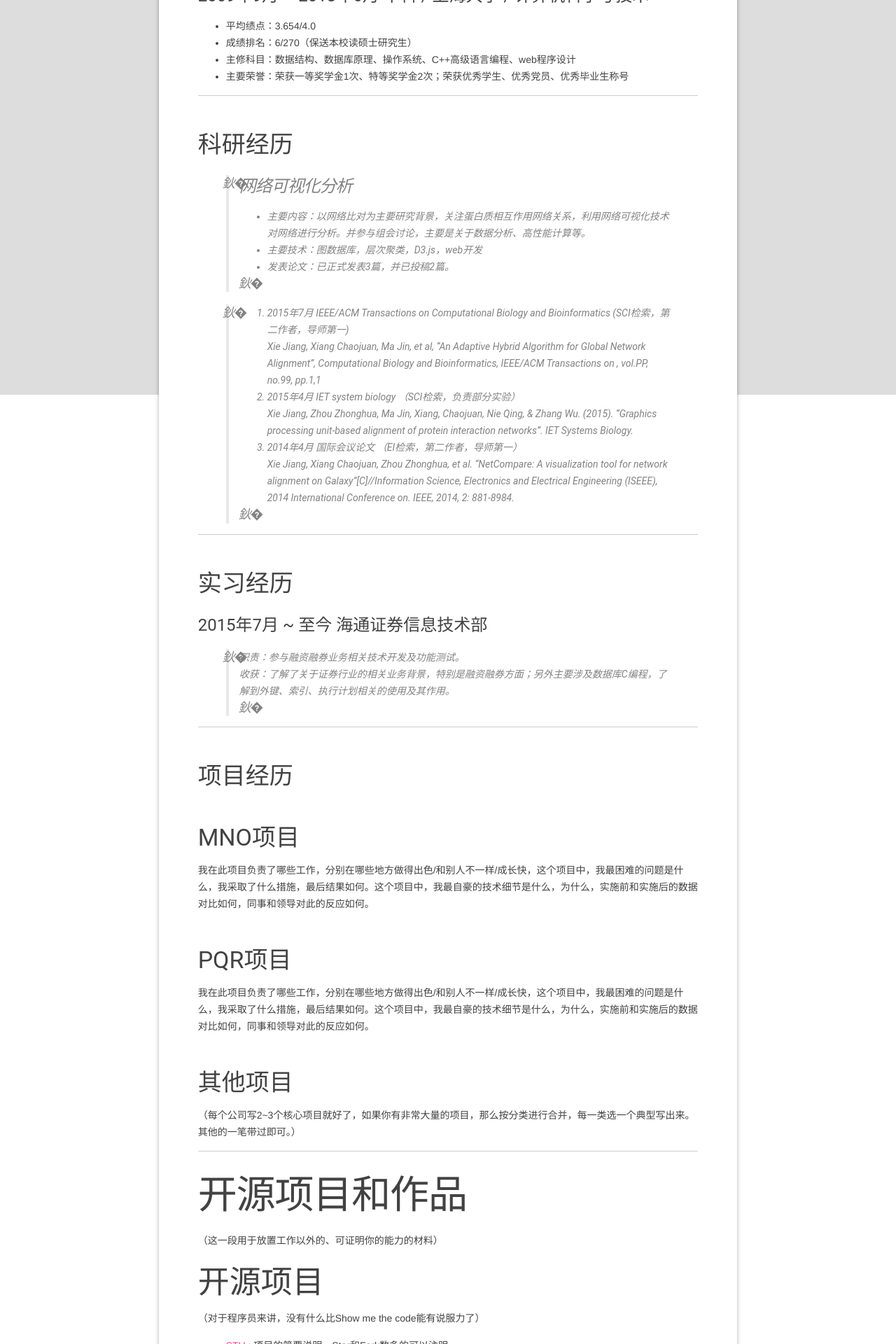
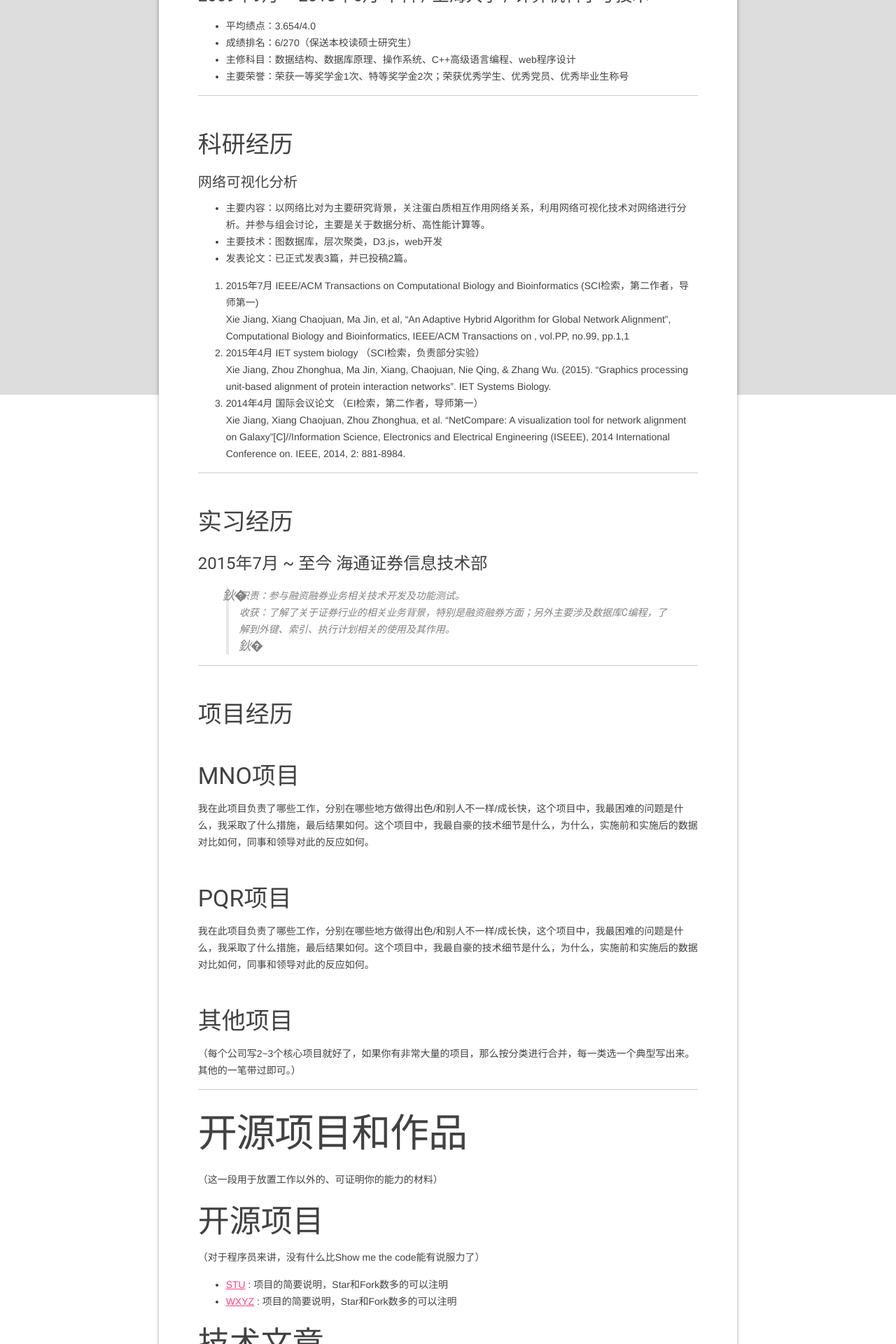
Before and after one commit to elephantsuperjuan/elephant, a Jekyll site: the page built from _posts/2015-08-22-resume.markdown, in a window 1280 px wide. Shown: the part 1500-3420 px from the top of the page at 70% size. Built offline with Jekyll 4.4.1, drawn with Linux system fonts in a browser that asks for light colours; some of the changed text lies outside the part shown.

```diff
--- a/_posts/2015-08-22-resume.markdown
+++ b/_posts/2015-08-22-resume.markdown
@@ -49,16 +49,16 @@ C++、python、数据可视化分析
 ---
 
 ### 科研经历
-> #### 网络可视化分析
+##### 网络可视化分析
  - 主要内容：以网络比对为主要研究背景，关注蛋白质相互作用网络关系，利用网络可视化技术对网络进行分析。并参与组会讨论，主要是关于数据分析、高性能计算等。
  - 主要技术：图数据库，层次聚类，D3.js，web开发
  - 发表论文：已正式发表3篇，并已投稿2篇。
 
-> 1. 2015年7月 IEEE/ACM Transactions on Computational Biology and Bioinformatics (SCI检索，第二作者，导师第一)
+1. 2015年7月 IEEE/ACM Transactions on Computational Biology and Bioinformatics (SCI检索，第二作者，导师第一)
 Xie Jiang, Xiang Chaojuan, Ma Jin, et al, “An Adaptive Hybrid Algorithm for Global Network Alignment", Computational Biology and Bioinformatics, IEEE/ACM Transactions on , vol.PP, no.99, pp.1,1
-> 2. 2015年4月 IET system biology （SCI检索，负责部分实验）
+2. 2015年4月 IET system biology （SCI检索，负责部分实验）
 Xie Jiang, Zhou Zhonghua, Ma Jin, Xiang, Chaojuan, Nie Qing, & Zhang Wu. (2015). “Graphics processing unit-based alignment of protein interaction networks”. IET Systems Biology.
-> 3. 2014年4月  国际会议论文 （EI检索，第二作者，导师第一）
+3. 2014年4月  国际会议论文 （EI检索，第二作者，导师第一）
 Xie Jiang, Xiang Chaojuan, Zhou Zhonghua, et al. “NetCompare: A visualization tool for network alignment on Galaxy”[C]//Information Science, Electronics and Electrical Engineering (ISEEE), 2014 International Conference on. IEEE, 2014, 2: 881-8984.
 
 ---
```
